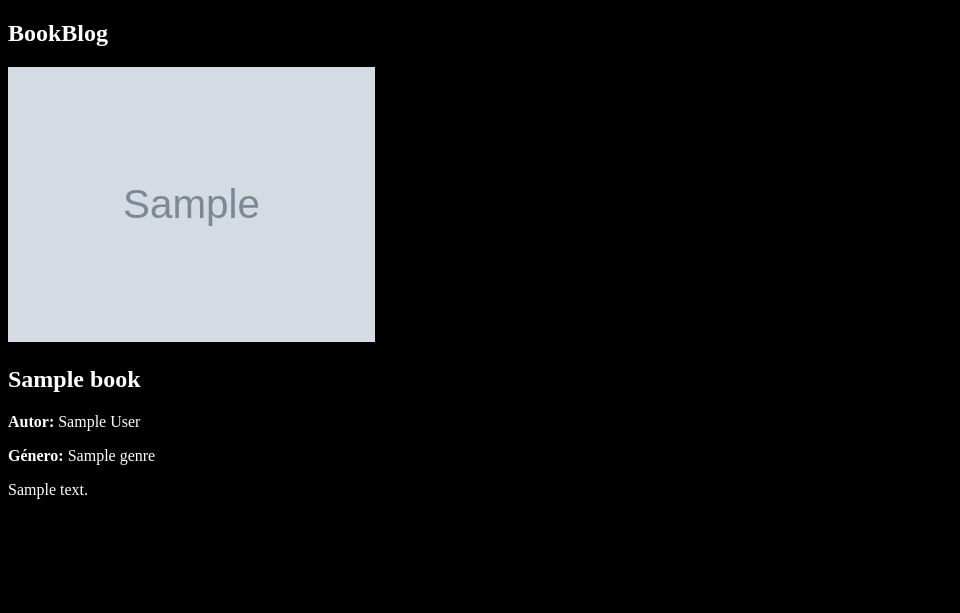
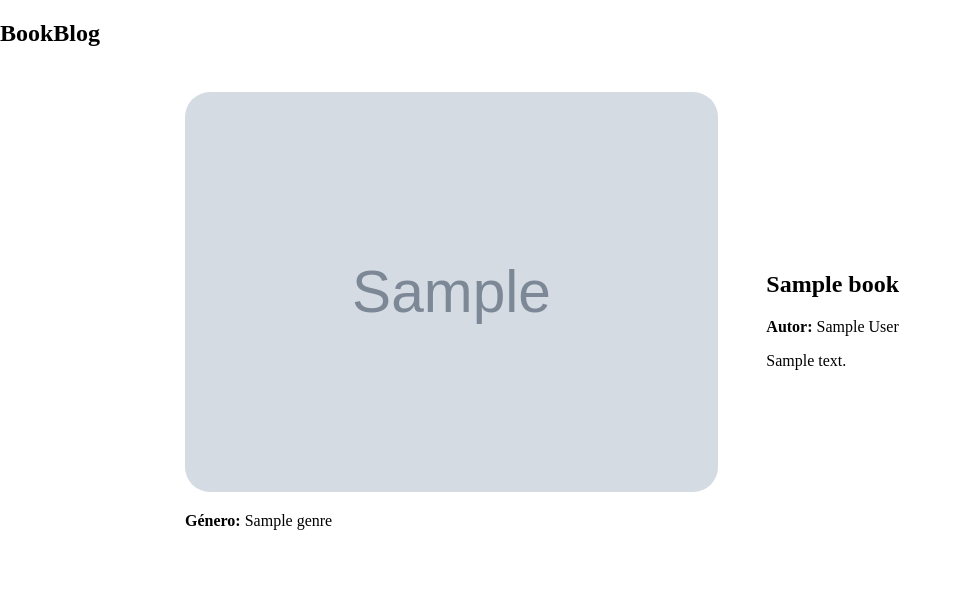
Before and after one commit to agustin-aguirre/fullstack-bootcamp, a Node server app: template Node/Capstone Project - Book Notes/source/views/pages/index.ejs in a window 1280 px wide. Shown: the top 613 px of the page, without its empty margins (0-960 px from the left). Run offline with Node 20, Linux system fonts and the light colour scheme; the template is opened without the code that fills it: most values are stand-ins (such as "Sample title", 1, 10 or a date in 2020); grey boxes marked "Sample" are stand-in pictures; some libraries are stand-ins or nearby versions.

Commit message:
Progressed in book notes project frontend

```diff
--- a/Node/Capstone Project - Book Notes/public/css/main.css
+++ b/Node/Capstone Project - Book Notes/public/css/main.css
@@ -1,4 +1,37 @@
 body {
-    background-color: black;
-    color: white;
+    margin: 0;
+    padding: 0;
 }
+
+#book-reviews {
+    display: inline-flex;
+    flex-direction: column;
+    padding-left: 10rem;
+    padding-right: 10rem;
+    gap: 25px;
+}
+
+.review {
+    display: inline-block;
+    border-radius: 25px;
+    padding: 25px;
+}
+
+.row {
+    display: flex;
+    justify-content: center;
+    align-items: center;
+    gap: 3rem;
+}
+
+.image-display {
+    display: flex;
+    height: 100vh;
+    justify-content: center;
+    align-items: center;
+}
+
+#cover-img {
+    border-radius: 25px;
+    box-shadow: 0px;
+}
--- /dev/null
+++ b/Node/Capstone Project - Book Notes/public/js/index.js
@@ -0,0 +1,55 @@
+const colorThief = new ColorThief();
+
+// Espera que una imagen cargue
+function waitForImage(img) {
+    return new Promise((resolve, reject) => {
+    if (img.complete) resolve(img);
+    else {
+        img.onload = () => resolve(img);
+        img.onerror = reject;
+    }
+    });
+}
+
+async function getAccentColorFromImage(img) {
+    return await colorThief.getColor(img);
+}
+
+function getComplementaryColor(rgbColor) {
+    const [r, g, b] = rgbColor;
+    const rOpp = 255 - r;
+    const gOpp = 255 - g;
+    const bOpp = 255 - b;
+    return [rOpp, gOpp,  bOpp]
+}
+
+
+function applyColorsToContainer(container, accent, complement) {
+    const accentRgbStr = `rgb(${accent.join(',')})`;
+    const complementRgbStr = `rgb(${complement.join(',')})`;
+    container.style.backgroundColor = accentRgbStr;
+    container.style.color = complementRgbStr;
+}
+
+function applyColorsToImg(img, accent, complement) {
+    const complementRgbStr = `rgb(${complement.join(',')})`;
+    img.style.boxShadow = `.5px .5px 5px 1px ${complementRgbStr})`; /* sombra difusa */
+}
+
+
+async function setColorFromImg(container) {
+    const img = container.querySelector("img");
+    await waitForImage(img);
+    const accentColor = await getAccentColorFromImage(img);
+    const complementaryColor = getComplementaryColor(accentColor);
+    applyColorsToContainer(container, accentColor, complementaryColor);
+    applyColorsToImg(img, accentColor, complementaryColor);
+}
+
+async function processAllImages() {
+    const targets = Array.from(document.querySelectorAll(".review"));
+    await Promise.all(targets.map(setColorFromImg));
+}
+
+// Ejecutar cuando el DOM esté listo
+window.addEventListener('DOMContentLoaded', processAllImages);
--- a/Node/Capstone Project - Book Notes/server.js
+++ b/Node/Capstone Project - Book Notes/server.js
@@ -22,6 +22,7 @@ app.get("/", async (req, res) => {
     res.render("index.ejs", {books: books});
 });
 
+
 app.get("/api/books/search", async (req, res) => {
   console.log(req.url);
   const searchTerm = req.query.term;
--- a/Node/Capstone Project - Book Notes/source/views/pages/index.ejs
+++ b/Node/Capstone Project - Book Notes/source/views/pages/index.ejs
@@ -5,6 +5,8 @@
     <meta name="viewport" content="width=device-width, initial-scale=1.0" />
     <title>BookBlog</title>
     <link rel="stylesheet" href="css/main.css">
+    <script src="https://cdnjs.cloudflare.com/ajax/libs/color-thief/2.3.2/color-thief.umd.js"></script>
+    <script src="js/index.js"></script>
   </head>
   <body>
     <section id="intro">
@@ -16,5 +18,6 @@
         <br>
       <% } %>
     </section>
+
   </body>
 </html>
--- a/Node/Capstone Project - Book Notes/source/views/partials/review-entry.ejs
+++ b/Node/Capstone Project - Book Notes/source/views/partials/review-entry.ejs
@@ -1,9 +1,10 @@
-<div class="review-container">
-    <div class="book-cover-container">
+<div class="review">
+    <div class="row">
+        <div class="left-column">
             <% if (book.coverUrl ) { %>
-        <img height="275px" src=<%= `${book.coverUrl}` %> alt="">
+            <img id="cover-img" height="400px" src=<%= `${book.coverUrl}` %> alt=""  crossorigin="anonymous" />
             <% } else { %>
-        <svg
+            <svg id="cover-img"
                 height="200px"
                 viewBox="0 0 512.00 512.00"
                 xmlns="http://www.w3.org/2000/svg"
@@ -39,9 +40,12 @@
                 </g>
             </svg>
             <% } %>
+            <p><strong>Género:</strong> <%= book.genre %></p>
         </div>
+        <div class="right-column">
             <h2><%= book.title %></h2>
             <p><strong>Autor:</strong> <%= book.author %></p>
-    <p><strong>Género:</strong> <%= book.genre %></p>
             <p><%= book.review %></p>
         </div>
+    </div>
+</div>
```
Also changed, not shown: Node/Capstone Project - Book Notes/public/images/book-cover-svgrepo-com.svg (deleted). Lines whose indentation alone changed are shown as unchanged.
